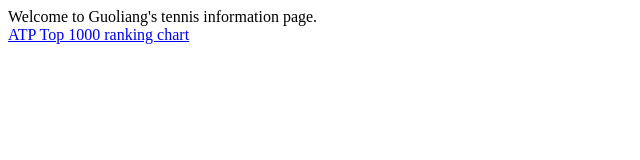
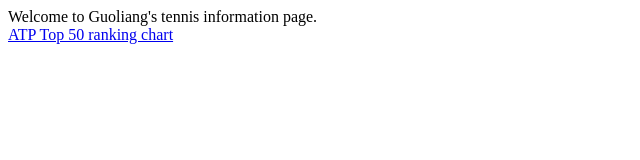
Before and after one commit to gcao/tennis-web, a plain HTML site: page index.html in a window 1280 px wide. Shown: the full height of the page, 0-640 px from the left. Drawn offline with Linux system fonts and the light colour scheme.

Commit message:
Cosmetic changes

```diff
--- a/index.html
+++ b/index.html
@@ -15,6 +15,6 @@
   <header>
     Welcome to Guoliang's tennis information page.
   </header>
-  <a href='rankings-chart.html'>ATP Top 1000 ranking chart</a>
+  <a href='rankings-chart.html'>ATP Top 50 ranking chart</a>
 </body>
 </html>
```
Also changed, not shown: rankings-chart.html (+1 -1 lines).
